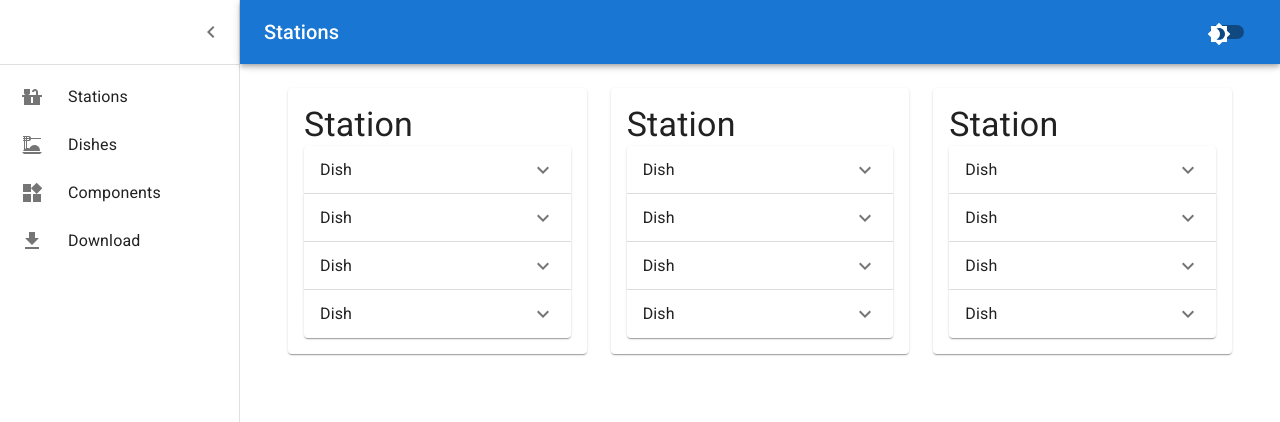
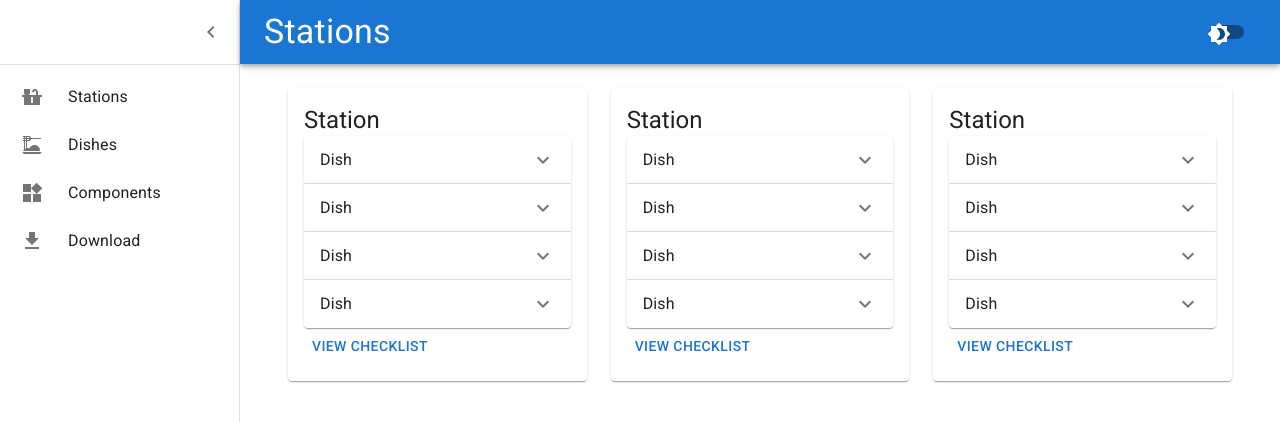
Before and after one commit to csamuele/preppr-old, a React (Create React App) app: page / in a window 1280 px wide. Shown: the top 422 px of the page. Built offline with nearby package versions, Linux system fonts and the light colour scheme; the HTML template or start-up script is replaced by a standard one.

Commit message:
added view checklist button

```diff
--- a/package.json
+++ b/package.json
@@ -20,6 +20,7 @@
     "react": "^18.2.0",
     "react-dom": "^18.2.0",
     "react-redux": "^8.1.0",
+    "react-router-dom": "^6.13.0",
     "react-scripts": "5.0.1",
     "redux": "^4.2.1",
     "sass": "^1.63.4",
--- a/src/components/Drawer.tsx
+++ b/src/components/Drawer.tsx
@@ -128,7 +128,7 @@ export default function MiniDrawer({ children, header }: { children: React.React
           >
             <MenuIcon />
           </IconButton>
-          <Typography variant="h6" noWrap component="div" sx={{ flexGrow: 1 }}>
+          <Typography variant="h4" noWrap component="div" sx={{ flexGrow: 1 }}>
             {header}
           </Typography>
           <ColorModeToggleButton onToggle={colorMode.toggleColorMode} />
--- a/src/components/Stations/Station.tsx
+++ b/src/components/Stations/Station.tsx
@@ -1,12 +1,13 @@
-import { Grid, Card, Typography } from '@mui/material';
+import { Grid, Card, Typography, Button } from '@mui/material';
 import DishAccordian from './DishAccordian';
 
 const Station = () => {
     return (
         <Grid item xs={4}>
             <Card sx={{p: 2}}>
-                <Typography variant='h4' component='h2'>Station</Typography>
+                <Typography variant='h5' component='h2'>Station</Typography>
                 <DishAccordian/>
+                <Button>View Checklist</Button>
             </Card>
         </Grid>
     );
```
Also changed, not shown: 1 other file (tests, documents, lock files or other folders).
